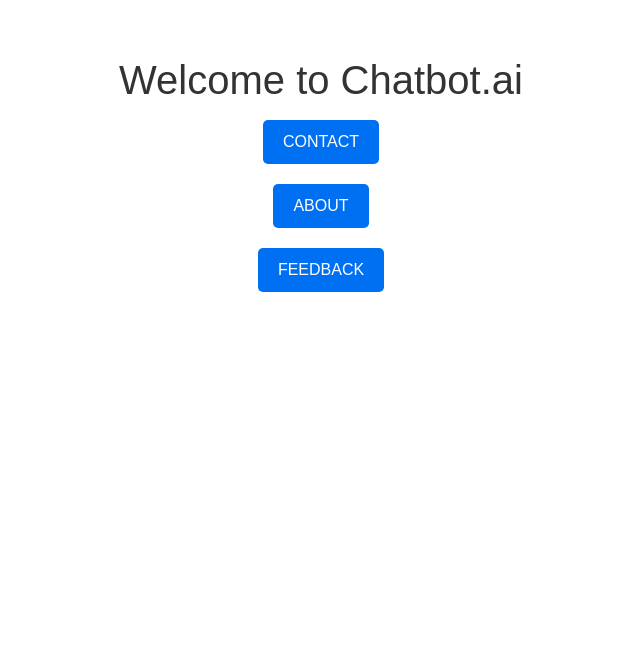
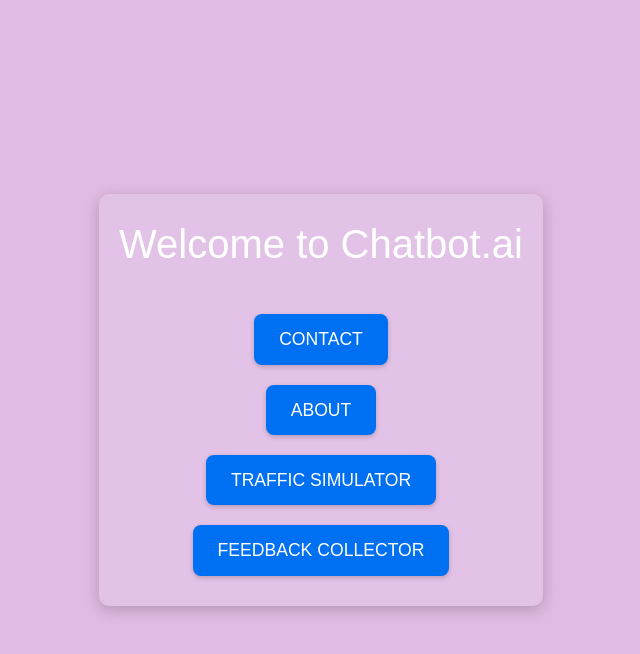
Before and after one commit to niviii-08/assignment-2, a Next.js app: page / in a window 1280 px wide. Shown: the top 654 px of the page, without its empty margins (319-959 px from the left). Built offline with nearby package versions, Linux system fonts and the light colour scheme.

Commit message:
after components

```diff
--- a/src/pages/index.js
+++ b/src/pages/index.js
@@ -5,23 +5,43 @@ const styles = {
     padding: '50px',
     textAlign: 'center',
     fontFamily: 'Arial, sans-serif',
+    minHeight: '100vh', // Ensure container takes full height for background
+    display: 'flex',
+    flexDirection: 'column',
+    justifyContent: 'center', // Center content vertically
+    backgroundColor: '#e0bbe4', // Example pastel background for the page
+    // Or use a gradient like: background: 'linear-gradient(135deg, #e0bbe4 0%, #ffccb3 100%)',
+    color: '#fff', // White text for better contrast with pastel background
   },
   main: {
     maxWidth: '600px',
     margin: '0 auto',
+    padding: '20px', // Add some padding inside the main content area
+    backgroundColor: 'rgba(255, 255, 255, 0.1)', // Slightly transparent white overlay
+    borderRadius: '10px',
+    boxShadow: '0 4px 15px rgba(0, 0, 0, 0.2)',
   },
   heading: {
     fontSize: '2.5rem',
-    color: '#333',
+    color: '#fff', // White heading
+    marginBottom: '30px',
   },
   link: {
     display: 'inline-block',
     margin: '10px',
-    padding: '10px 20px',
+    padding: '12px 25px', // Slightly larger buttons
     backgroundColor: '#0070f3',
     color: '#fff',
-    borderRadius: '5px',
+    borderRadius: '8px', // Slightly more rounded corners
     textDecoration: 'none',
+    fontSize: '1.1rem', // Larger font size for links
+    transition: 'background-color 0.3s ease, transform 0.2s ease', // Smooth transitions
+    boxShadow: '0 2px 5px rgba(0,0,0,0.2)', // Subtle shadow for buttons
+  },
+  // Add hover effect for the link style
+  linkHover: {
+    backgroundColor: '#0056b3',
+    transform: 'translateY(-2px)',
   }
 };
 
@@ -31,11 +51,18 @@ export default function Home() {
       <main style={styles.main}>
         <h1 style={styles.heading}>Welcome to Chatbot.ai</h1>
 
+        {/* Existing Links */}
         <Link href="/contact" style={styles.link}>CONTACT</Link>
         <br />
         <Link href="/about" style={styles.link}>ABOUT</Link>
         <br />
-        <Link href="/feedback" style={styles.link}>FEEDBACK</Link>
+
+        {/* New Links */}
+        {/* Assuming your Traffic Simulator is at /simulator */}
+        <Link href="/simulator" style={styles.link}>TRAFFIC SIMULATOR</Link>
+        <br />
+        {/* Assuming your Feedback Collector is at /feedback */}
+        <Link href="/feedback" style={styles.link}>FEEDBACK COLLECTOR</Link>
       </main>
     </div>
   );
```
